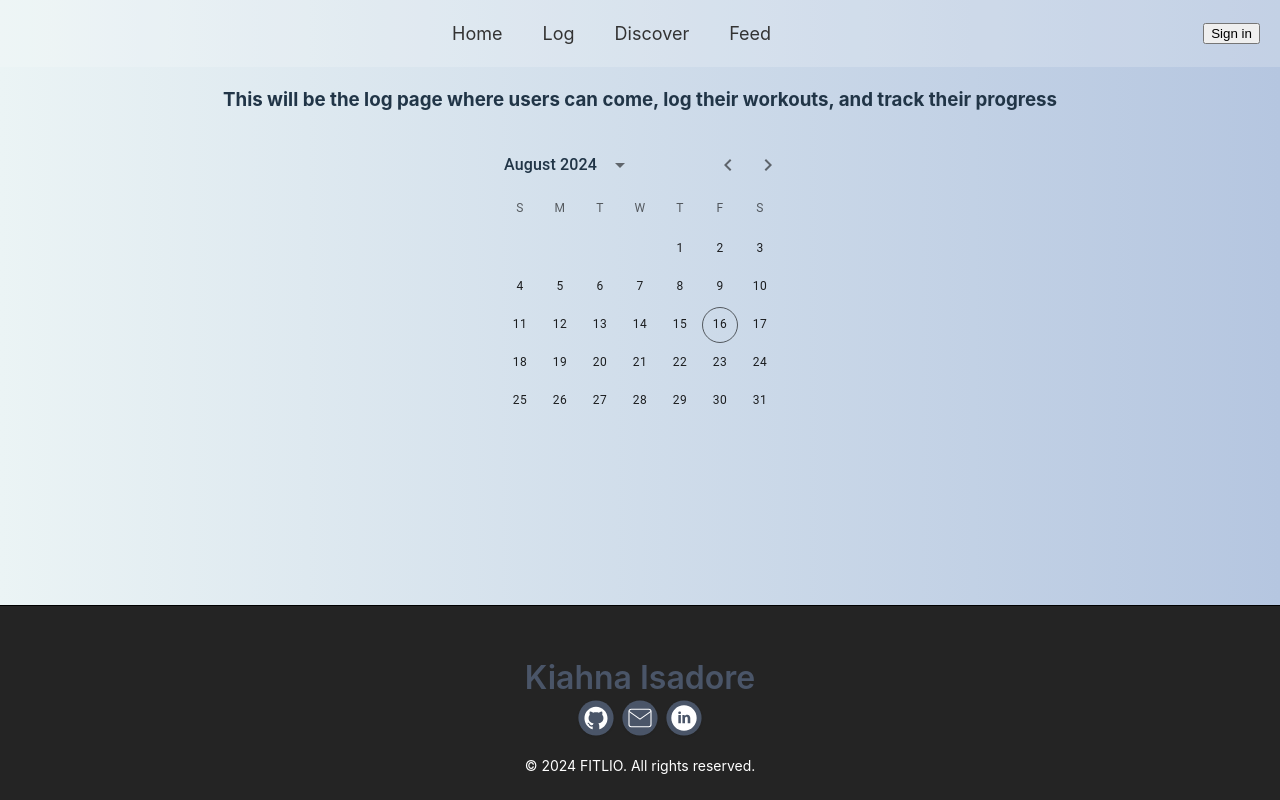
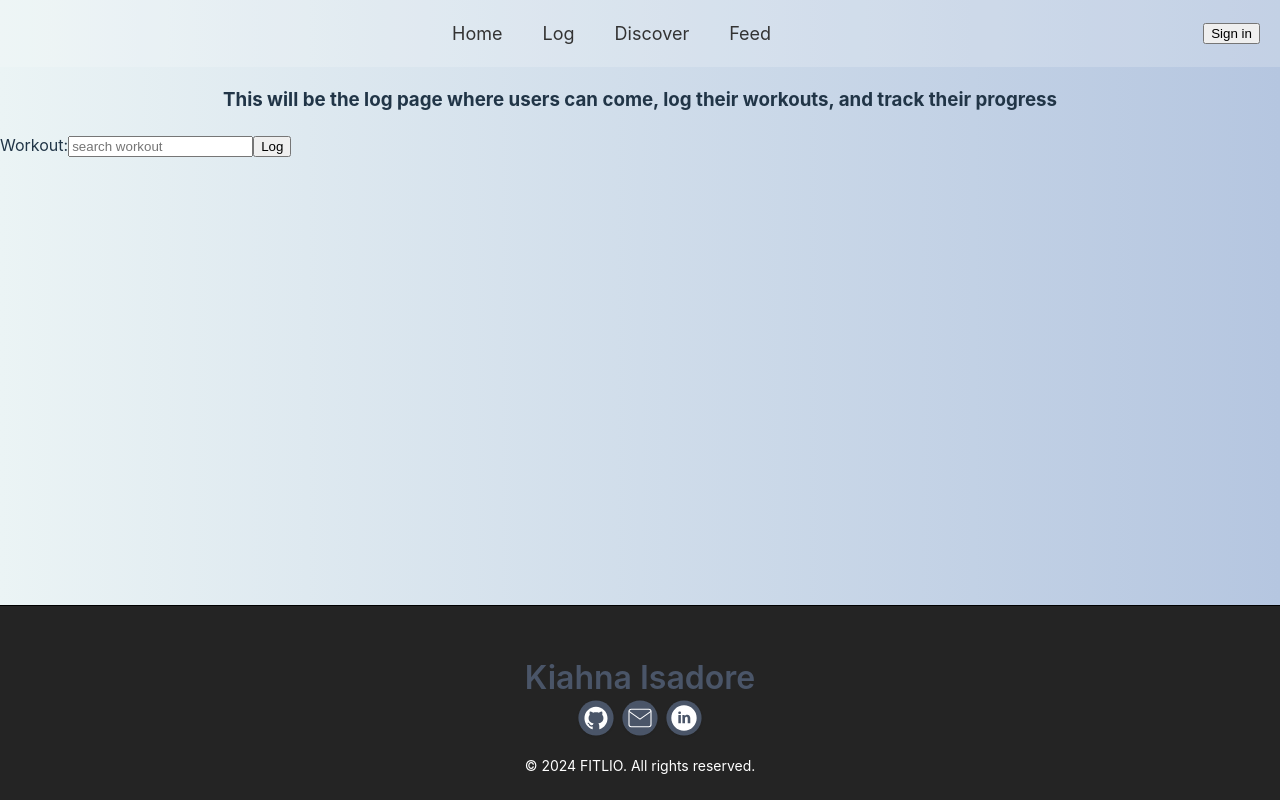
Before and after one commit to Kisadore/FITLOI, a React (Vite) app in the folder FITLOI-UI/: page /log in a window 1280 px wide. Built offline with nearby package versions, Linux system fonts and the light colour scheme; no server answers.

Commit message:
added form input for Log page(needs work)

```diff
--- a/FITLOI-UI/src/Components/Log/Log.jsx
+++ b/FITLOI-UI/src/Components/Log/Log.jsx
@@ -9,13 +9,20 @@ import "./Log.css";
 function Log() {
     return(
         <>
-        {/* Log/Display Workouts */}
-        {/* test */}
             <h3 className="brainstorm-text">This will be the log page where users can come, log their workouts, and track their progress</h3>
             {/* <Calendar/> */}
-            <LocalizationProvider dateAdapter={AdapterDayjs}>
+            {/* <LocalizationProvider dateAdapter={AdapterDayjs}>
                 <DateCalendar />
-            </LocalizationProvider>
+            </LocalizationProvider> */}
+            <div>
+                <form>
+                    <label>
+                        Workout:
+                        <input type="text" name="name" placeholder="search workout" />
+                    </label>
+                    <input type="submit" value="Log" />
+                </form>
+            </div>
         </>
     )
 }
```
